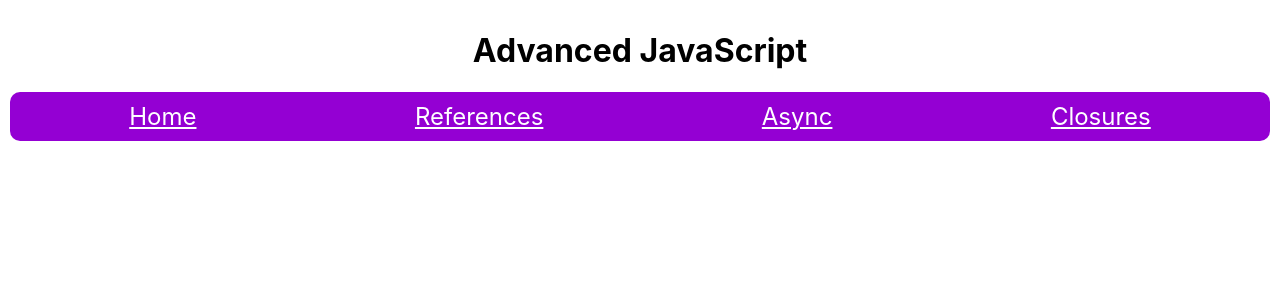
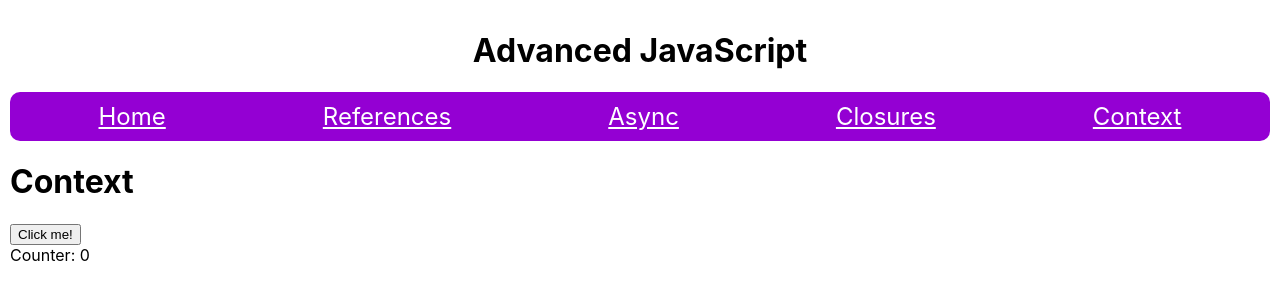
Before and after one commit to tylercollier-intraedge/advanced-javascript, a React (Create React App) app: page /context in a window 1280 px wide. Shown: the top 300 px of the page. Built offline with nearby package versions, Linux system fonts and the light colour scheme.

Commit message:
Add context component

```diff
--- a/src/App.js
+++ b/src/App.js
@@ -5,6 +5,7 @@ import Header from './Header'
 import References from './References'
 import Async from './Async'
 import Closures from './Closures'
+import Context from './Context'
 
 class App extends Component {
   render() {
@@ -19,6 +20,7 @@ class App extends Component {
         <Route path="/references" component={References} />
         <Route path="/async" component={Async} />
         <Route path="/closures" component={Closures} />
+        <Route path="/context" component={Context} />
       </div>
     );
   }
--- /dev/null
+++ b/src/Context.js
@@ -0,0 +1,30 @@
+import React, { Component } from 'react'
+import ContextChild from './ContextChild'
+
+export class Context extends Component {
+  constructor() {
+    super()
+    this.state = {
+      counter: 0
+    }
+    // this.onClick = this.onClick.bind(this)
+  }
+
+  onClick() {
+    this.setState({
+      counter: this.state.counter + 1
+    })
+  }
+
+  render() {
+    return (
+      <div>
+        <h1>Context</h1>
+        <ContextChild onClick={this.onClick} />
+        <div>Counter: {this.state.counter}</div>
+      </div>
+    )
+  }
+}
+
+export default Context
--- /dev/null
+++ b/src/ContextChild.js
@@ -0,0 +1,5 @@
+import React from 'react'
+
+export default function ContextChild(props) {
+  return <button onClick={props.onClick}>Click me!</button>
+}
--- a/src/Header.js
+++ b/src/Header.js
@@ -12,6 +12,7 @@ export class Header extends Component {
           <NavLink to="/references">References</NavLink>
           <NavLink to="/async">Async</NavLink>
           <NavLink to="/closures">Closures</NavLink>
+          <NavLink to="/context">Context</NavLink>
         </nav>
       </header>
     )
```
Also changed, not shown: lecture/context.js (+7 -0 lines).
